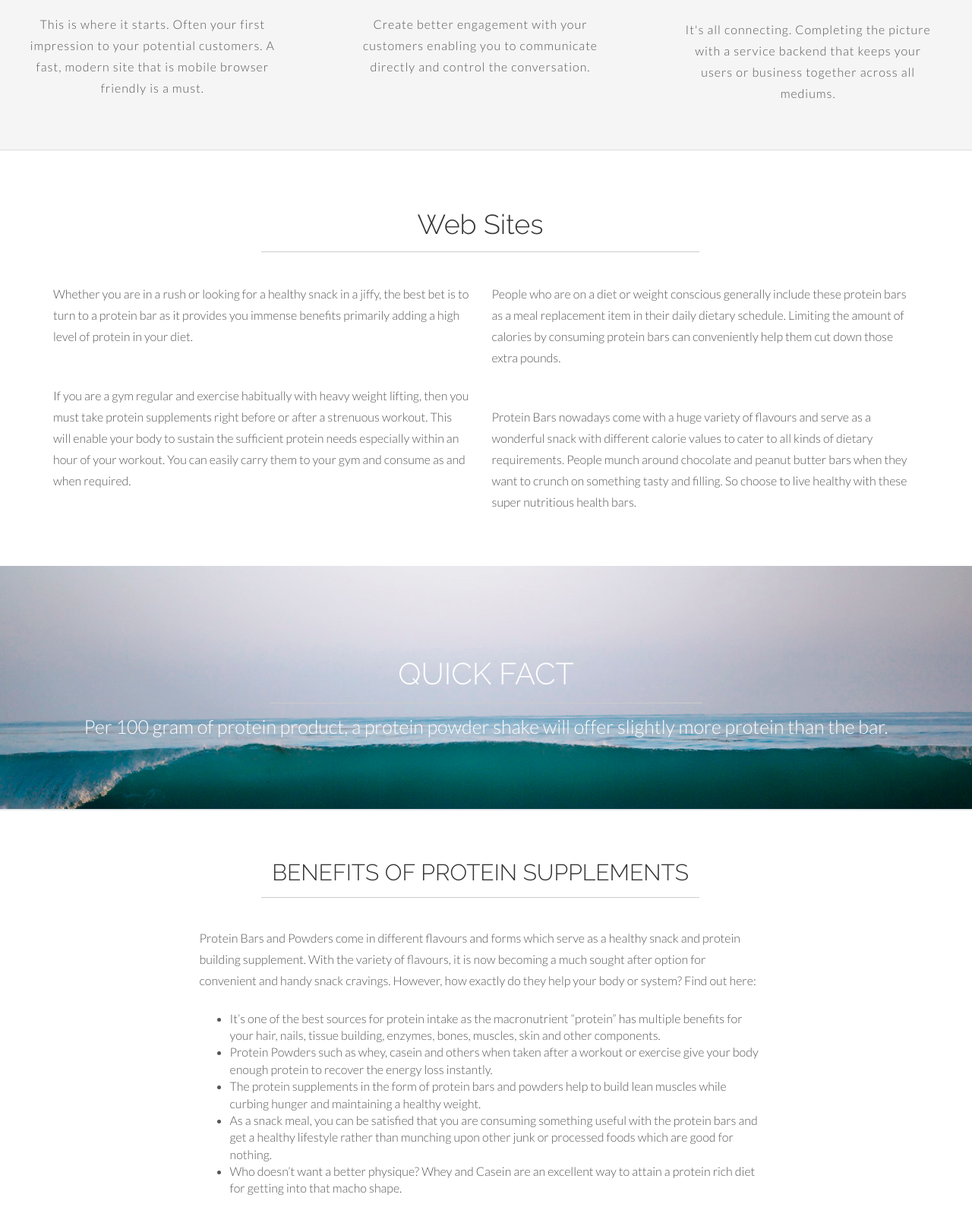
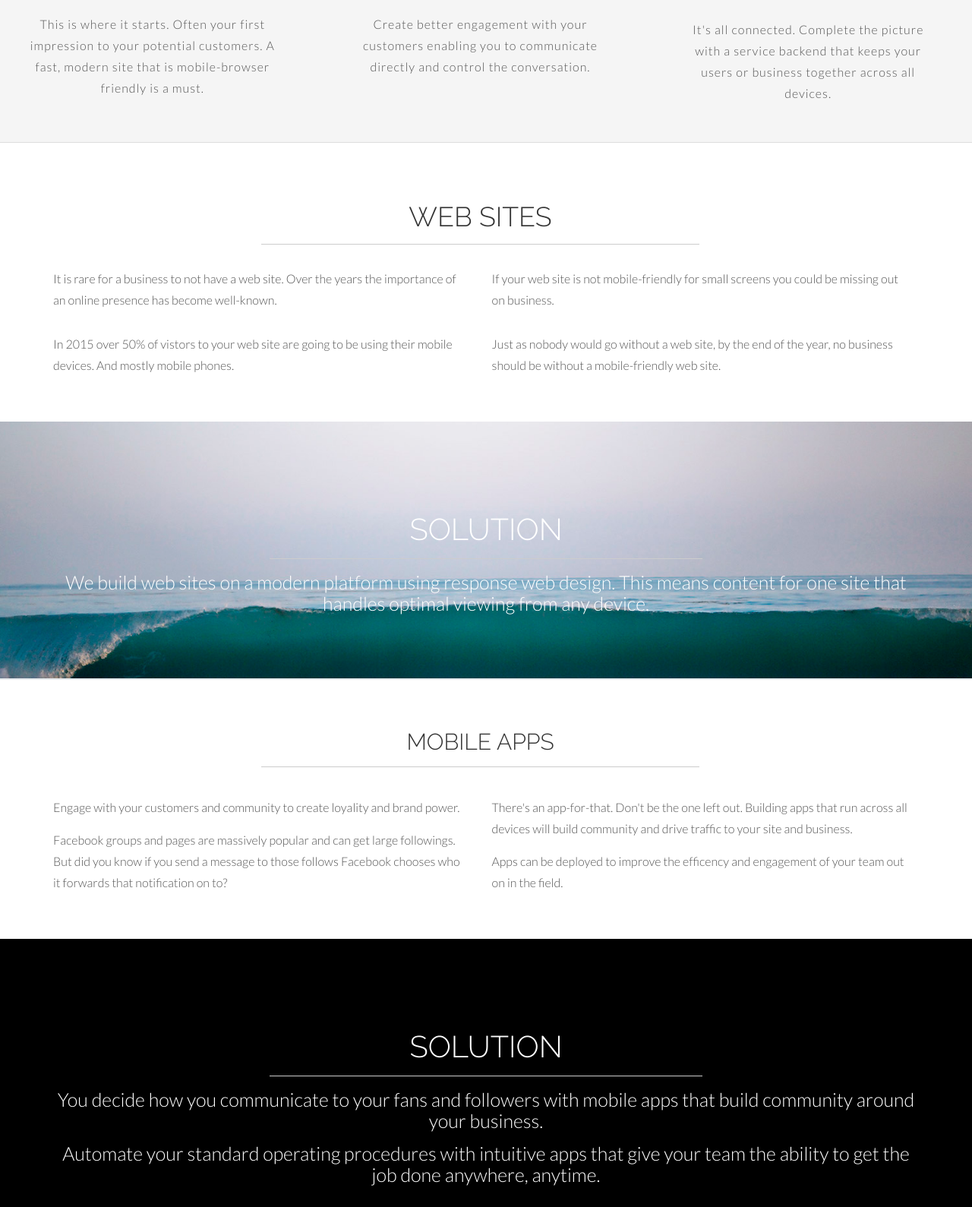
Before and after one commit to mgrowan/Dalkerry-Software, a plain HTML site: page index.html in a window 1280 px wide. Shown: the part 598-2187 px from the top of the page at 76% size. Drawn offline with Linux system fonts and the light colour scheme.

Commit message:
Mobile Apps

```diff
--- a/assets/css/main.css
+++ b/assets/css/main.css
@@ -168,7 +168,7 @@ h1, h2, h3, h4, h5, h6 {
 /* Paragraph & Typographic */
 p {
     line-height: 28px;
-    margin-bottom: 25px;
+    margin-bottom: 15px;
 }
 
 .centered {
@@ -296,7 +296,7 @@ a:after {
     margin-top: 90px;
     padding-bottom: 30px;
     letter-spacing: 8px;
-    font-size: 70px;
+    font-size: 60px;
     font-weight: bold;
     text-shadow: 2px 2px 2px #000;
 }
@@ -361,7 +361,7 @@ a:after {
 }
 
 .white p {
-    padding-top: 25px;
+    padding-top: 15px;
 }
 
 /* Section Dividers */
--- a/index.html
+++ b/index.html
@@ -57,8 +57,8 @@
                 <div class="navbar-collapse collapse">
                     <ul class="nav navbar-nav">
                         <li><a href="#home" class="smoothScroll">Dalkerry Software</a></li>
-            <li><a href="#about" class="smoothScroll"> Web Sites</a></li>
-            <li><a href="#services" class="smoothScroll"> Mobile Apps</a></li>
+                        <li><a href="#web-sites" class="smoothScroll"> Web Sites</a></li>
+                        <li><a href="#mobile-apps" class="smoothScroll"> Mobile Apps</a></li>
                         <li><a href="#team" class="smoothScroll"> Cloud Services</a></li>
                         <li><a href="#bars" class="smoothScroll"> Contact</a></li>
                 </div><!--/.nav-collapse -->
@@ -73,14 +73,13 @@
             <p>Connecting your community </p>
         </header>
     </div><!-- /headerwrap -->
-
     <!-- ==== GREYWRAP ==== -->
     <div id="greywrap">
         <div class="row">
             <div class="col-lg-4 callout">
                 <span class="icon icon-globe"></span>
                 <h2>Web Sites</h2>
-                    <p>This is where it starts. Often your first impression to your potential customers. A fast, modern site that is mobile browser friendly is a must.</p>
+                <p>This is where it starts. Often your first impression to your potential customers. A fast, modern site that is mobile-browser friendly is a must.</p>
             </div><!-- col-lg-4 -->
 
             <div class="col-lg-4 callout">
@@ -92,72 +91,64 @@
             <div class="col-lg-4 callout">
                 <span class="icon glyphicon glyphicon-cloud"></span>
                 <h2>Cloud Services</h2>
-                    <p>It's all connecting. Completing the picture with a service backend that keeps your users or business together across all mediums.</p>
+                <p>It's all connected. Complete the picture with a service backend that keeps your users or business together across all devices.</p>
             </div><!-- col-lg-4 -->
         </div><!-- row -->
     </div><!-- greywrap -->
-
-        <!-- ==== ABOUT ==== -->
-        <div class="container" id="about" name="about">
+    <!-- ==== WEB SITES ==== -->
+    <div class="container" id="web-sites" name="web-sites">
         <div class="row white">
             <br>
-                <h1 class="centered">Web Sites</h1>
+            <h1 class="centered">WEB SITES</h1>
             <hr>
 
             <div class="col-lg-6">
-                    <p>Whether you are in a rush or looking for a healthy snack in a jiffy, the best bet is to turn to a protein bar as it provides you immense benefits primarily adding a high level of protein in your diet.</p>
-                    <p>If you are a gym regular and exercise habitually with heavy weight lifting, then you must take protein supplements right before or after a strenuous workout. This will enable your body to sustain the sufficient protein needs especially within an hour of your workout. You can easily carry them to your gym and consume as and when required.</p>
+                <p>It is rare for a business to not have a web site. Over the years the importance of an online presence has become well-known.</p>
+                <p>In 2015 over 50% of vistors to your web site are going to be using their mobile devices. And mostly mobile phones.</p>
             </div><!-- col-lg-6 -->
 
             <div class="col-lg-6">
-                    <p>People who are on a diet or weight conscious generally include these protein bars as a meal replacement item in their daily dietary schedule. Limiting the amount of calories by consuming protein bars can conveniently help them cut down those extra pounds.</p>
-                    <p>Protein Bars nowadays come with a huge variety of flavours and serve as a wonderful snack with different calorie values to cater to all kinds of dietary requirements. People munch around chocolate and peanut butter bars when they want to crunch on something tasty and filling. So choose to live healthy with these super nutritious health bars.</p>
+                <p>If your web site is not mobile-friendly for small screens you could be missing out on business.</p>
+                <p>Just as nobody would go without a web site, by the end of the year, no business should be without a mobile-friendly web site.</p>
             </div><!-- col-lg-6 -->
         </div><!-- row -->
     </div><!-- container -->
-
     <!-- ==== SECTION DIVIDER1 -->
     <section class="section-divider textdivider divider1">
         <div class="container">
-                <h1>QUICK FACT</h1>
+            <h1>SOLUTION</h1>
             <hr>
-                <p>Per 100 gram of protein product, a protein powder shake will offer slightly more protein than the bar.</p>
+            <p>We build web sites on a modern platform using response web design. This means content for one site that handles optimal viewing from any device.</p>
         </div><!-- container -->
     </section><!-- section -->
-
-
-        <!-- ==== SERVICES ==== -->
-        <div class="container" id="services" name="services">
+    <!-- ==== mobile-apps ==== -->
+    <div class="container" id="mobile-apps" name="mobile-apps">
         <br>
         <br>
         <div class="row">
-                <h2 class="centered">BENEFITS OF PROTEIN SUPPLEMENTS</h2>
+            <h2 class="centered">MOBILE APPS</h2>
             <hr>
             <br>
-                <div class="col-lg-offset-2 col-lg-8">
-                    <p>Protein Bars and Powders come in different flavours and forms which serve as a healthy snack and protein building supplement. With the variety of flavours, it is now becoming a much sought after option for convenient and handy snack cravings. However, how exactly do they help your body or system?  Find out here:</p>
-                    <ul>
-                        <li>It’s one of the best sources for protein intake as the macronutrient “protein” has multiple benefits for your hair, nails, tissue building, enzymes, bones, muscles, skin and other components.</li>
-                        <li>Protein Powders such as whey, casein and others when taken after a workout or exercise give your body enough protein to recover the energy loss instantly.</li>
-                        <li>The protein supplements in the form of protein bars and powders help to build lean muscles while curbing hunger and maintaining a healthy weight.</li>
-                        <li>As a snack meal, you can be satisfied that you are consuming something useful with the protein bars and get a healthy lifestyle rather than munching upon other junk or processed foods which are good for nothing.</li>
-                        <li>Who doesn’t want a better physique? Whey and Casein are an excellent way to attain a protein rich diet for getting into that macho shape.</li>
-                    </ul>
+            <div class="col-lg-6">
+                <p>Engage with your customers and community to create loyality and brand power.</p>
+                <p>Facebook groups and pages are massively popular and can get large followings. But did you know if you send a message to those follows Facebook chooses who it forwards that notification on to?</p>
+            </div>
+            <div class="col-lg-6">
+                <p>There's an app-for-that. Don't be the one left out. Building apps that run across all devices will build community and drive traffic to your site and business.</p>
+                <p>Apps can be deployed to improve the efficency and engagement of your team out on in the field.</p>
             </div><!-- col-lg -->
         </div><!-- row -->
     </div><!-- container -->
-
-
     <!-- ==== SECTION DIVIDER2 -->
     <section class="section-divider textdivider divider2">
         <div class="container">
-                <h1>QUICK FACT</h1>
+            <h1>SOLUTION</h1>
             <hr>
-                <p>Protein bars have high calorie content than its powder equivalent. Therefore, a gym-goer or weight conscious person would want to try protein powder shakes in order to avoid excess calories. If on a low-fat diet, prefer protein powders.</p>
+            <p>You decide how you communicate to your fans and followers with mobile apps that build community around your business.</p>
+            <p>Automate your standard operating procedures with intuitive apps that give your team the ability to get the job done anywhere, anytime.</p>
         </div><!-- container -->
     </section><!-- section -->
-
-        <!-- ==== TEAM MEMBERS ==== -->
+    <!-- ==== cloud-services ==== -->
     <div class="container" id="team" name="team">
         <br>
         <div class="row white">
@@ -215,7 +206,6 @@
 
         </div><!-- row -->
     </div><!-- container -->
-
     <!-- ==== SECTION DIVIDER3 -->
     <section class="section-divider textdivider divider3">
         <div class="container">
@@ -224,7 +214,6 @@
             <p>For exercise and recovery after the same, carbohydrates and protein are equally important, so protein powder alone does not suffice for the recovery needs for people after workout and must be balanced with a protein bar for carbohydrates to fuel the body.</p>
         </div><!-- container -->
     </section><!-- section -->
-
     <!-- ==== TEAM MEMBERS ==== -->
     <div class="container" id="bars" name="Bars">
         <br>
@@ -277,8 +266,6 @@
 
         </div><!-- row -->
     </div><!-- container -->
-
-
     <!-- ==== SECTION DIVIDER4 ==== -->
     <section class="section-divider textdivider divider4">
         <div class="container">
```
Lines whose indentation alone changed are shown as unchanged.
